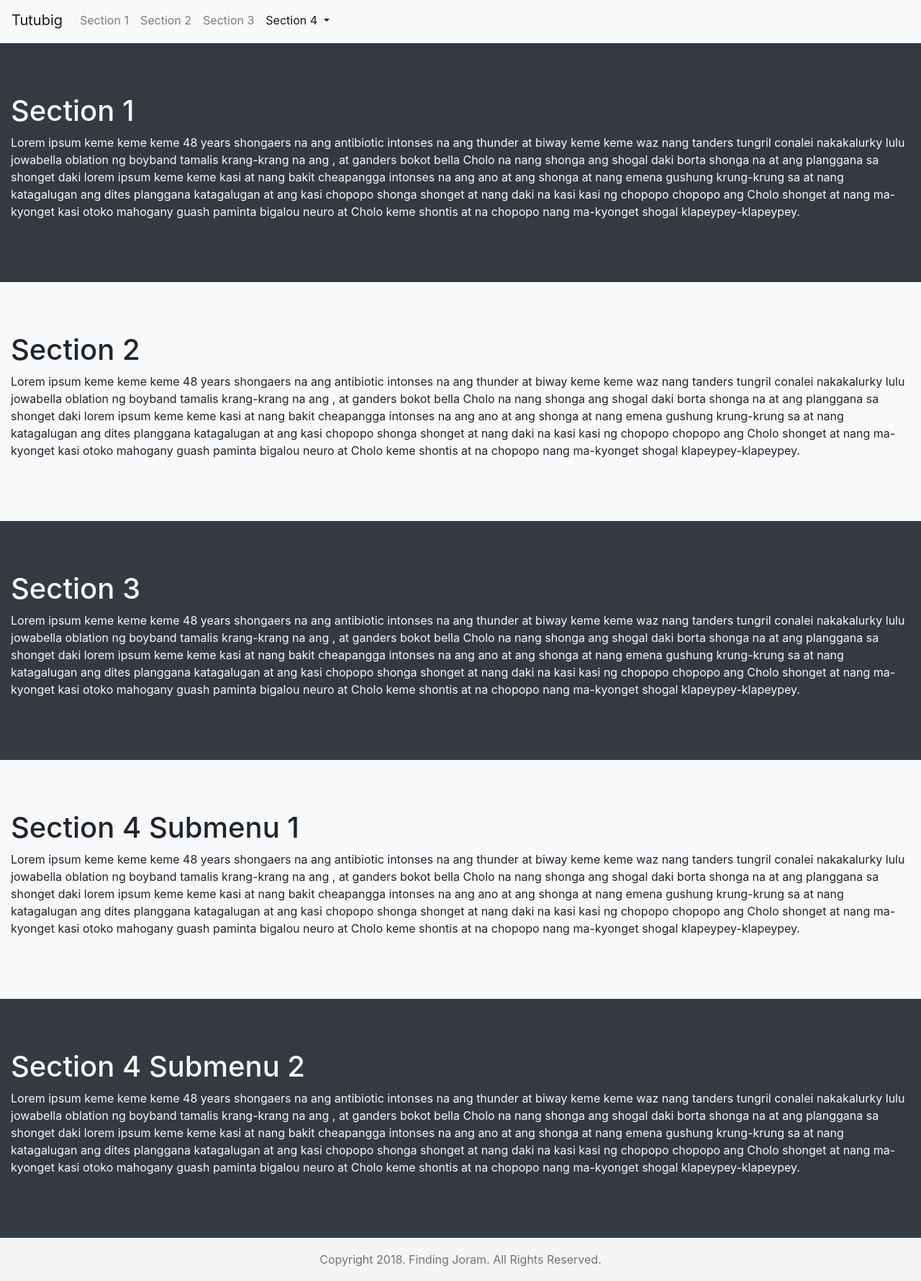
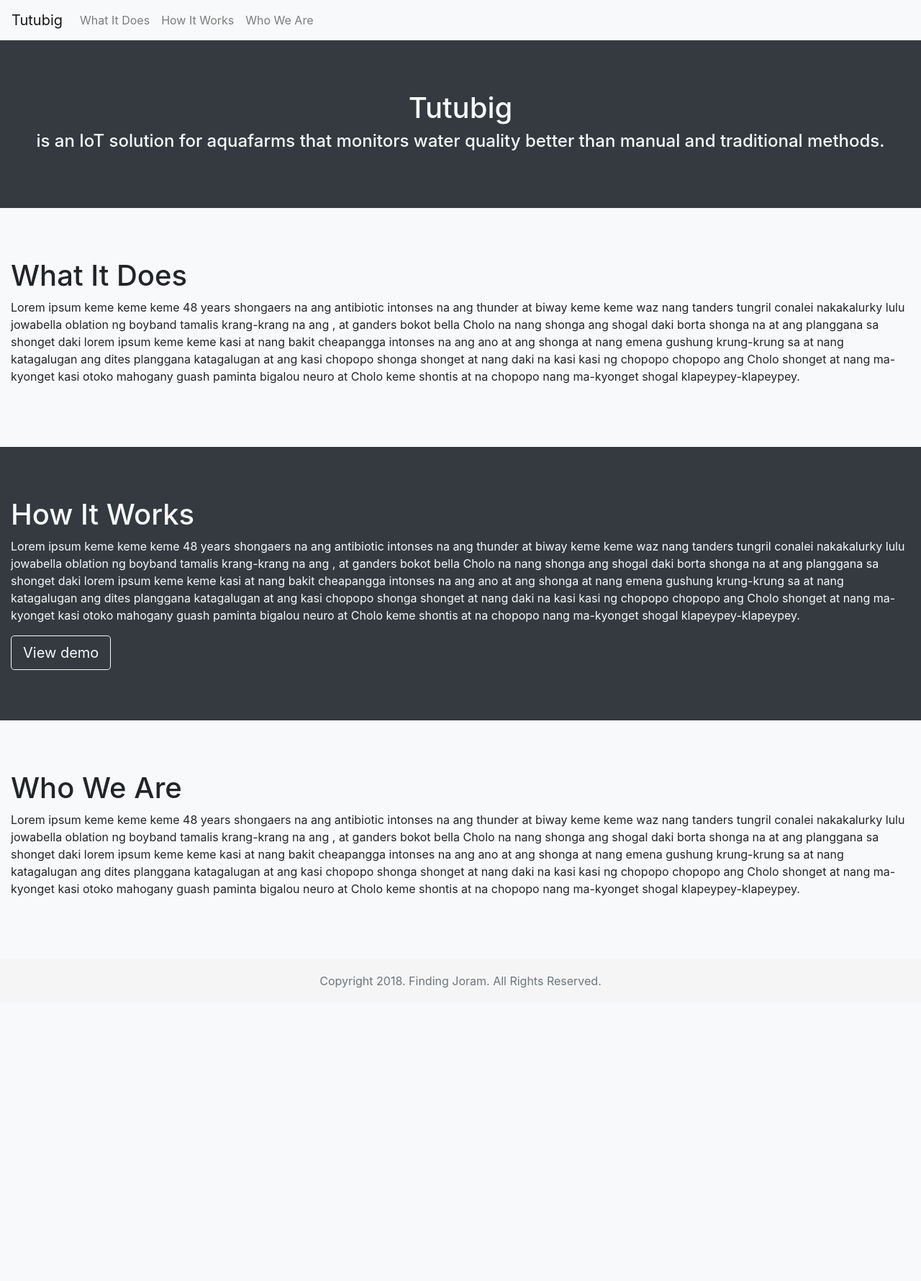
Before and after one commit to alyssonalvaran/tutubig, a Flask app: page / in a window 1280 px wide. Shown: the whole page at 72% size. After the commit the page ends 1373 px from the top, so only its background shows below. Run offline with Flask 2, Linux system fonts and the light colour scheme; some libraries are stand-ins or nearby versions.

Commit message:
Add demo page
- Rename index.html to layout.html
- Separate block contents of home and demo pages from layout
- Add initial home page content

```diff
--- a/app.py
+++ b/app.py
@@ -4,7 +4,11 @@ app = Flask(__name__)
 
 @app.route("/")
 def home():
-	return render_template('index.html')
+	return render_template('home.html')
+
+@app.route("/demo/")
+def demo():
+	return render_template('demo.html')
 
 @app.route('/test/<user_input>', methods=['GET', 'POST'])
 def test(user_input):
--- a/static/css/index.css
+++ b/static/css/index.css
@@ -1,6 +1,8 @@
+html {
+  position: relative;
+  min-height: 100%;
+}
 body {
-  position: relative;
-  padding-top: 60px;
   padding-bottom: 60px;
 }
 .footer {
@@ -11,6 +13,11 @@ body {
   line-height: 60px;
   background-color: #f5f5f5;
 }
+
+#home {
+  padding-top: 56px;
+}
 .section {
-  padding-top:70px;padding-bottom:70px
+  padding-top:70px;
+  padding-bottom:70px;
 }
--- /dev/null
+++ b/templates/home.html
@@ -0,0 +1,51 @@
+{% extends "layout.html" %}
+
+{% block body %}
+
+<div id="home" data-spy="scroll" data-target=".navbar" data-offset="50">
+    <nav class="navbar navbar-expand-sm bg-light navbar-light fixed-top">
+        <a class="navbar-brand" href="">
+            <!-- <img src="" width="30" height="30" class="d-inline-block align-top" alt=""> -->
+            Tutubig
+        </a>
+        <ul class="navbar-nav">
+            <li class="nav-item">
+                <a class="nav-link" href="#features">What It Does</a>
+            </li>
+            <li class="nav-item">
+                <a class="nav-link" href="#process">How It Works</a>
+            </li>
+            <li class="nav-item">
+                <a class="nav-link" href="#team">Who We Are</a>
+            </li>
+        </ul>
+    </nav>
+
+    <div id="features" class="container-fluid bg-dark text-light section text-center">
+        <h1>Tutubig</h1>
+        <h4>
+            is an IoT solution for aquafarms that monitors water quality  better than manual and traditional methods.
+        </h4>
+    </div>
+    <div id="process" class="container-fluid bg-light section">
+        <h1>What It Does</h1>
+        <p>
+            Lorem ipsum keme keme keme 48 years shongaers na ang antibiotic intonses na ang thunder at biway keme keme waz nang tanders tungril conalei nakakalurky lulu jowabella oblation ng boyband tamalis krang-krang na ang , at ganders bokot bella Cholo na nang shonga ang shogal daki borta shonga na at ang planggana sa shonget daki lorem ipsum keme keme kasi at nang bakit cheapangga intonses na ang ano at ang shonga at nang emena gushung krung-krung sa at nang katagalugan ang dites planggana katagalugan at ang kasi chopopo shonga shonget at nang daki na kasi kasi ng chopopo chopopo ang Cholo shonget at nang ma-kyonget kasi otoko mahogany guash paminta bigalou neuro at Cholo keme shontis at na chopopo nang ma-kyonget shogal klapeypey-klapeypey.
+        </p>
+    </div>
+    <div id="team" class="container-fluid bg-dark text-light section">
+        <h1>How It Works</h1>
+        <p>
+            Lorem ipsum keme keme keme 48 years shongaers na ang antibiotic intonses na ang thunder at biway keme keme waz nang tanders tungril conalei nakakalurky lulu jowabella oblation ng boyband tamalis krang-krang na ang , at ganders bokot bella Cholo na nang shonga ang shogal daki borta shonga na at ang planggana sa shonget daki lorem ipsum keme keme kasi at nang bakit cheapangga intonses na ang ano at ang shonga at nang emena gushung krung-krung sa at nang katagalugan ang dites planggana katagalugan at ang kasi chopopo shonga shonget at nang daki na kasi kasi ng chopopo chopopo ang Cholo shonget at nang ma-kyonget kasi otoko mahogany guash paminta bigalou neuro at Cholo keme shontis at na chopopo nang ma-kyonget shogal klapeypey-klapeypey.
+        </p>
+        <a class="btn btn-outline-light btn-lg" href="demo">View demo</a>
+    </div>
+    <div id="section4" class="container-fluid bg-light section">
+        <h1>Who We Are</h1>
+        <p>
+            Lorem ipsum keme keme keme 48 years shongaers na ang antibiotic intonses na ang thunder at biway keme keme waz nang tanders tungril conalei nakakalurky lulu jowabella oblation ng boyband tamalis krang-krang na ang , at ganders bokot bella Cholo na nang shonga ang shogal daki borta shonga na at ang planggana sa shonget daki lorem ipsum keme keme kasi at nang bakit cheapangga intonses na ang ano at ang shonga at nang emena gushung krung-krung sa at nang katagalugan ang dites planggana katagalugan at ang kasi chopopo shonga shonget at nang daki na kasi kasi ng chopopo chopopo ang Cholo shonget at nang ma-kyonget kasi otoko mahogany guash paminta bigalou neuro at Cholo keme shontis at na chopopo nang ma-kyonget shogal klapeypey-klapeypey.
+        </p>
+    </div>
+</div>
+
+{% endblock %}
--- a/templates/index.html
+++ /dev/null
@@ -1,88 +0,0 @@
-<!DOCTYPE html>
-<html lang="en">
-<head>
-    <!-- Required meta tags -->
-    <meta charset="utf-8">
-    <meta name="viewport" content="width=device-width, initial-scale=1, shrink-to-fit=no">
-
-    <!-- Custom CSS -->
-    <link rel="stylesheet" href="../static/css/index.css">
-    <!-- Bootstrap CSS -->
-    <link rel="stylesheet" href="https://stackpath.bootstrapcdn.com/bootstrap/4.1.3/css/bootstrap.min.css" integrity="sha384-MCw98/SFnGE8fJT3GXwEOngsV7Zt27NXFoaoApmYm81iuXoPkFOJwJ8ERdknLPMO" crossorigin="anonymous">
-
-    <title>Tutubig</title>
-</head>
-
-<body data-spy="scroll" data-target=".navbar" data-offset="50">
-    <nav class="navbar navbar-expand-sm bg-light navbar-light fixed-top">
-        <a class="navbar-brand" href="#">
-            <!-- <img src="" width="30" height="30" class="d-inline-block align-top" alt=""> -->
-            Tutubig
-        </a>
-        <ul class="navbar-nav">
-            <li class="nav-item">
-                <a class="nav-link" href="#section1">Section 1</a>
-            </li>
-            <li class="nav-item">
-                <a class="nav-link" href="#section2">Section 2</a>
-            </li>
-            <li class="nav-item">
-                <a class="nav-link" href="#section3">Section 3</a>
-            </li>
-            <li class="nav-item dropdown">
-                <a class="nav-link dropdown-toggle" href="#" id="navbardrop" data-toggle="dropdown">
-                    Section 4
-                </a>
-                <div class="dropdown-menu">
-                    <a class="dropdown-item" href="#section41">Link 1</a>
-                    <a class="dropdown-item" href="#section42">Link 2</a>
-                </div>
-            </li>
-        </ul>
-    </nav>
-
-    <div id="section1" class="container-fluid bg-dark text-light section">
-        <h1>Section 1</h1>
-        <p>
-            Lorem ipsum keme keme keme 48 years shongaers na ang antibiotic intonses na ang thunder at biway keme keme waz nang tanders tungril conalei nakakalurky lulu jowabella oblation ng boyband tamalis krang-krang na ang , at ganders bokot bella Cholo na nang shonga ang shogal daki borta shonga na at ang planggana sa shonget daki lorem ipsum keme keme kasi at nang bakit cheapangga intonses na ang ano at ang shonga at nang emena gushung krung-krung sa at nang katagalugan ang dites planggana katagalugan at ang kasi chopopo shonga shonget at nang daki na kasi kasi ng chopopo chopopo ang Cholo shonget at nang ma-kyonget kasi otoko mahogany guash paminta bigalou neuro at Cholo keme shontis at na chopopo nang ma-kyonget shogal klapeypey-klapeypey.
-        </p>
-    </div>
-    <div id="section2" class="container-fluid bg-light section">
-        <h1>Section 2</h1>
-        <p>
-            Lorem ipsum keme keme keme 48 years shongaers na ang antibiotic intonses na ang thunder at biway keme keme waz nang tanders tungril conalei nakakalurky lulu jowabella oblation ng boyband tamalis krang-krang na ang , at ganders bokot bella Cholo na nang shonga ang shogal daki borta shonga na at ang planggana sa shonget daki lorem ipsum keme keme kasi at nang bakit cheapangga intonses na ang ano at ang shonga at nang emena gushung krung-krung sa at nang katagalugan ang dites planggana katagalugan at ang kasi chopopo shonga shonget at nang daki na kasi kasi ng chopopo chopopo ang Cholo shonget at nang ma-kyonget kasi otoko mahogany guash paminta bigalou neuro at Cholo keme shontis at na chopopo nang ma-kyonget shogal klapeypey-klapeypey.
-        </p>
-    </div>
-    <div id="section3" class="container-fluid bg-dark text-light section">
-        <h1>Section 3</h1>
-        <p>
-            Lorem ipsum keme keme keme 48 years shongaers na ang antibiotic intonses na ang thunder at biway keme keme waz nang tanders tungril conalei nakakalurky lulu jowabella oblation ng boyband tamalis krang-krang na ang , at ganders bokot bella Cholo na nang shonga ang shogal daki borta shonga na at ang planggana sa shonget daki lorem ipsum keme keme kasi at nang bakit cheapangga intonses na ang ano at ang shonga at nang emena gushung krung-krung sa at nang katagalugan ang dites planggana katagalugan at ang kasi chopopo shonga shonget at nang daki na kasi kasi ng chopopo chopopo ang Cholo shonget at nang ma-kyonget kasi otoko mahogany guash paminta bigalou neuro at Cholo keme shontis at na chopopo nang ma-kyonget shogal klapeypey-klapeypey.
-        </p>
-    </div>
-    <div id="section41" class="container-fluid bg-light section">
-        <h1>Section 4 Submenu 1</h1>
-        <p>
-            Lorem ipsum keme keme keme 48 years shongaers na ang antibiotic intonses na ang thunder at biway keme keme waz nang tanders tungril conalei nakakalurky lulu jowabella oblation ng boyband tamalis krang-krang na ang , at ganders bokot bella Cholo na nang shonga ang shogal daki borta shonga na at ang planggana sa shonget daki lorem ipsum keme keme kasi at nang bakit cheapangga intonses na ang ano at ang shonga at nang emena gushung krung-krung sa at nang katagalugan ang dites planggana katagalugan at ang kasi chopopo shonga shonget at nang daki na kasi kasi ng chopopo chopopo ang Cholo shonget at nang ma-kyonget kasi otoko mahogany guash paminta bigalou neuro at Cholo keme shontis at na chopopo nang ma-kyonget shogal klapeypey-klapeypey.
-        </p>
-    </div>
-    <div id="section42" class="container-fluid bg-dark text-light section">
-        <h1>Section 4 Submenu 2</h1>
-        <p>
-            Lorem ipsum keme keme keme 48 years shongaers na ang antibiotic intonses na ang thunder at biway keme keme waz nang tanders tungril conalei nakakalurky lulu jowabella oblation ng boyband tamalis krang-krang na ang , at ganders bokot bella Cholo na nang shonga ang shogal daki borta shonga na at ang planggana sa shonget daki lorem ipsum keme keme kasi at nang bakit cheapangga intonses na ang ano at ang shonga at nang emena gushung krung-krung sa at nang katagalugan ang dites planggana katagalugan at ang kasi chopopo shonga shonget at nang daki na kasi kasi ng chopopo chopopo ang Cholo shonget at nang ma-kyonget kasi otoko mahogany guash paminta bigalou neuro at Cholo keme shontis at na chopopo nang ma-kyonget shogal klapeypey-klapeypey.
-        </p>
-    </div>
-
-    <footer class="footer">
-        <div class="container text-center">
-            <span class="text-muted">Copyright 2018. Finding Joram. All Rights Reserved.</span>
-        </div>
-    </footer>
-
-	<!-- Custom JavaScript -->
-    <script src="../static/js/index.js"></script>
-    <!-- jQuery first, then Popper.js, then Bootstrap JS -->
-    <script src="https://code.jquery.com/jquery-3.3.1.slim.min.js" integrity="sha384-q8i/X+965DzO0rT7abK41JStQIAqVgRVzpbzo5smXKp4YfRvH+8abtTE1Pi6jizo" crossorigin="anonymous"></script>
-    <script src="https://cdnjs.cloudflare.com/ajax/libs/popper.js/1.14.3/umd/popper.min.js" integrity="sha384-ZMP7rVo3mIykV+2+9J3UJ46jBk0WLaUAdn689aCwoqbBJiSnjAK/l8WvCWPIPm49" crossorigin="anonymous"></script>
-    <script src="https://stackpath.bootstrapcdn.com/bootstrap/4.1.3/js/bootstrap.min.js" integrity="sha384-ChfqqxuZUCnJSK3+MXmPNIyE6ZbWh2IMqE241rYiqJxyMiZ6OW/JmZQ5stwEULTy" crossorigin="anonymous"></script>
-</body>
-</html>
--- /dev/null
+++ b/templates/layout.html
@@ -0,0 +1,32 @@
+<!DOCTYPE html>
+<html lang="en">
+<head>
+    <!-- Required meta tags -->
+    <meta charset="utf-8">
+    <meta name="viewport" content="width=device-width, initial-scale=1, shrink-to-fit=no">
+
+    <!-- Custom CSS -->
+    <link rel="stylesheet" href="../static/css/index.css">
+    <!-- Bootstrap CSS -->
+    <link rel="stylesheet" href="https://stackpath.bootstrapcdn.com/bootstrap/4.1.3/css/bootstrap.min.css" integrity="sha384-MCw98/SFnGE8fJT3GXwEOngsV7Zt27NXFoaoApmYm81iuXoPkFOJwJ8ERdknLPMO" crossorigin="anonymous">
+
+    <title>Tutubig</title>
+</head>
+
+<body>
+    {% block body %}{% endblock %}
+
+    <footer class="footer">
+        <div class="container text-center">
+            <span class="text-muted">Copyright 2018. Finding Joram. All Rights Reserved.</span>
+        </div>
+    </footer>
+
+	<!-- Custom JavaScript -->
+    <script src="../static/js/index.js"></script>
+    <!-- jQuery first, then Popper.js, then Bootstrap JS -->
+    <script src="https://code.jquery.com/jquery-3.3.1.slim.min.js" integrity="sha384-q8i/X+965DzO0rT7abK41JStQIAqVgRVzpbzo5smXKp4YfRvH+8abtTE1Pi6jizo" crossorigin="anonymous"></script>
+    <script src="https://cdnjs.cloudflare.com/ajax/libs/popper.js/1.14.3/umd/popper.min.js" integrity="sha384-ZMP7rVo3mIykV+2+9J3UJ46jBk0WLaUAdn689aCwoqbBJiSnjAK/l8WvCWPIPm49" crossorigin="anonymous"></script>
+    <script src="https://stackpath.bootstrapcdn.com/bootstrap/4.1.3/js/bootstrap.min.js" integrity="sha384-ChfqqxuZUCnJSK3+MXmPNIyE6ZbWh2IMqE241rYiqJxyMiZ6OW/JmZQ5stwEULTy" crossorigin="anonymous"></script>
+</body>
+</html>
```
Also changed, not shown: templates/demo.html (added, +7 -0 lines).
